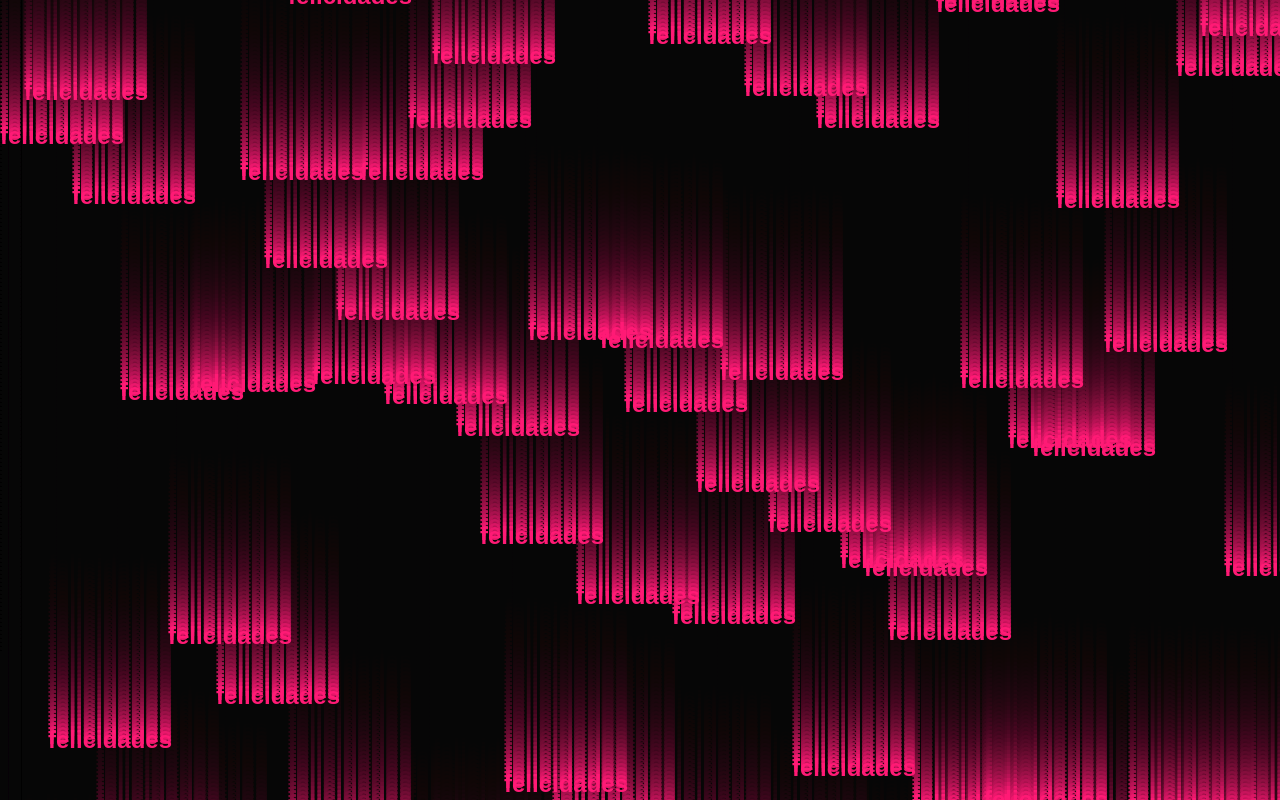
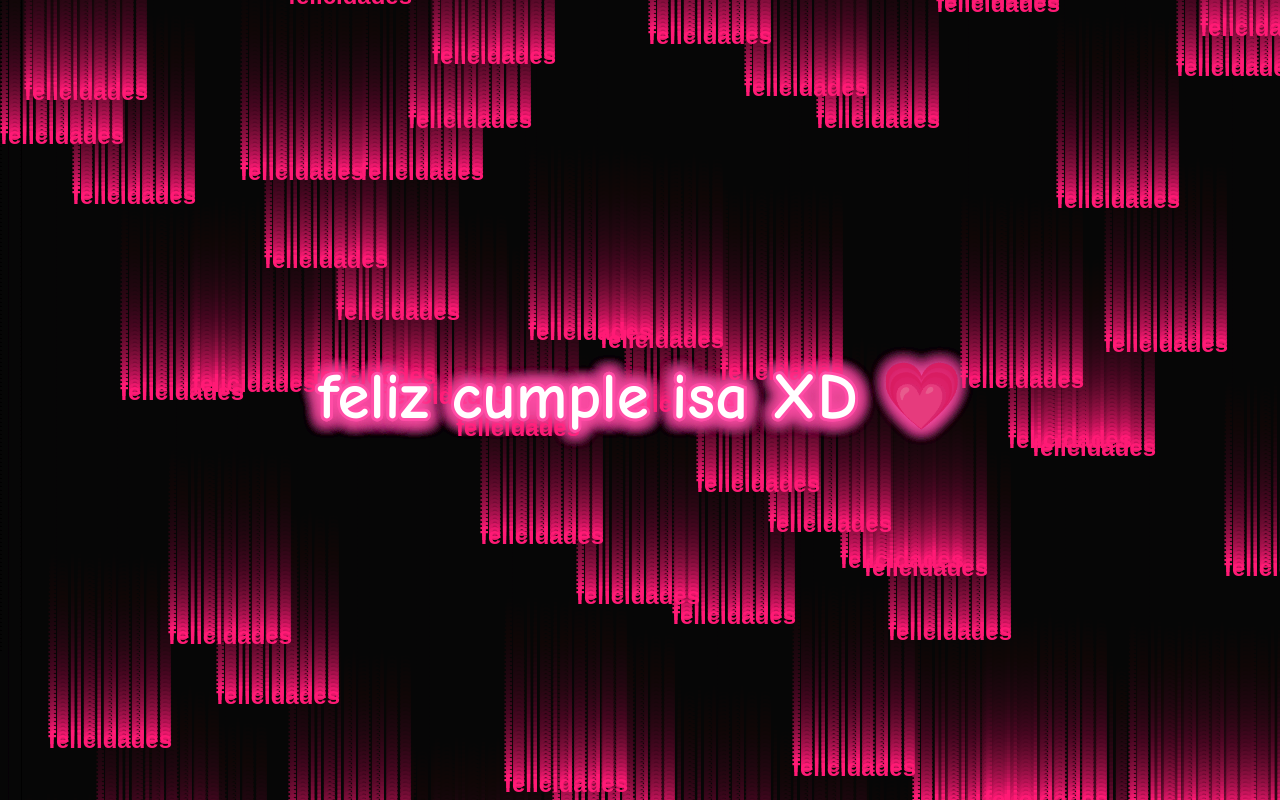
Before and after one commit to pucydstryer/cumple, a plain HTML site: page index.html in a window 1280 px wide. Drawn offline with Linux system fonts and the light colour scheme.

Commit message:
Update index.html

```diff
--- a/index.html
+++ b/index.html
@@ -3,7 +3,7 @@
 <head>
     <meta charset="UTF-8">
     <meta name="viewport" content="width=device-width, initial-scale=1.0, maximum-scale=1.0, user-scalable=no">
-    <title>Matrix Fondo</title>
+    <title>Feliz Cumple Isa</title>
     <style>
         body {
             margin: 0;
@@ -11,6 +11,7 @@
             background-color: black;
             overflow: hidden;
             touch-action: none;
+            font-family: 'Comic Sans MS', cursive, sans-serif;
         }
         canvas {
             display: block;
@@ -34,6 +35,7 @@
             canvas.width = window.innerWidth;
             canvas.height = window.innerHeight;
 
+            // Tamaño de las letras del fondo
             fontSize = window.innerWidth < 768 ? 20 : 24;
             columns = Math.floor(canvas.width / fontSize);
 
@@ -46,6 +48,7 @@
         initCanvas();
 
         const bgText = "felicidades ";
+        const centerText = "feliz cumple isa XD 💗"; // <--- Aquí está el texto central de nuevo
         const particles = [];
 
         function drawMatrix() {
@@ -69,11 +72,40 @@
             }
         }
 
+        // Función para dibujar el letrero del centro
+        function drawCenterText() {
+            ctx.save();
+
+            // Más grande en PC (65px) y adaptado a celular (30px)
+            const fontSizeCenter = window.innerWidth < 768 ? 30 : 65;
+            ctx.font = `bold ${fontSizeCenter}px 'Comic Sans MS', cursive`;
+            ctx.textAlign = "center";
+            ctx.textBaseline = "middle";
+
+            // Borde brillante rosa
+            ctx.shadowColor = "#ff4da6";
+            ctx.shadowBlur = 15;
+            ctx.lineWidth = window.innerWidth < 768 ? 4 : 6;
+            ctx.strokeStyle = "#ff4da6";
+
+            const centerX = canvas.width / 2;
+            const centerY = canvas.height / 2;
+
+            ctx.strokeText(centerText, centerX, centerY);
+
+            // Relleno blanco
+            ctx.shadowBlur = 0;
+            ctx.fillStyle = "white";
+            ctx.fillText(centerText, centerX, centerY);
+
+            ctx.restore();
+        }
+
         function createExplosion(x, y) {
             const sound = document.getElementById("boomSound");
             if (sound) {
                 sound.currentTime = 0;
-                sound.play();
+                sound.play().catch(e => console.log("Audio bloqueado", e));
             }
 
             const particleCount = window.innerWidth < 768 ? 40 : 80;
@@ -119,6 +151,8 @@
         function animate() {
             drawMatrix();
             drawParticles();
+            drawCenterText(); // <--- Dibuja el texto encima de las letras que caen
+
             requestAnimationFrame(animate);
         }
 
```
